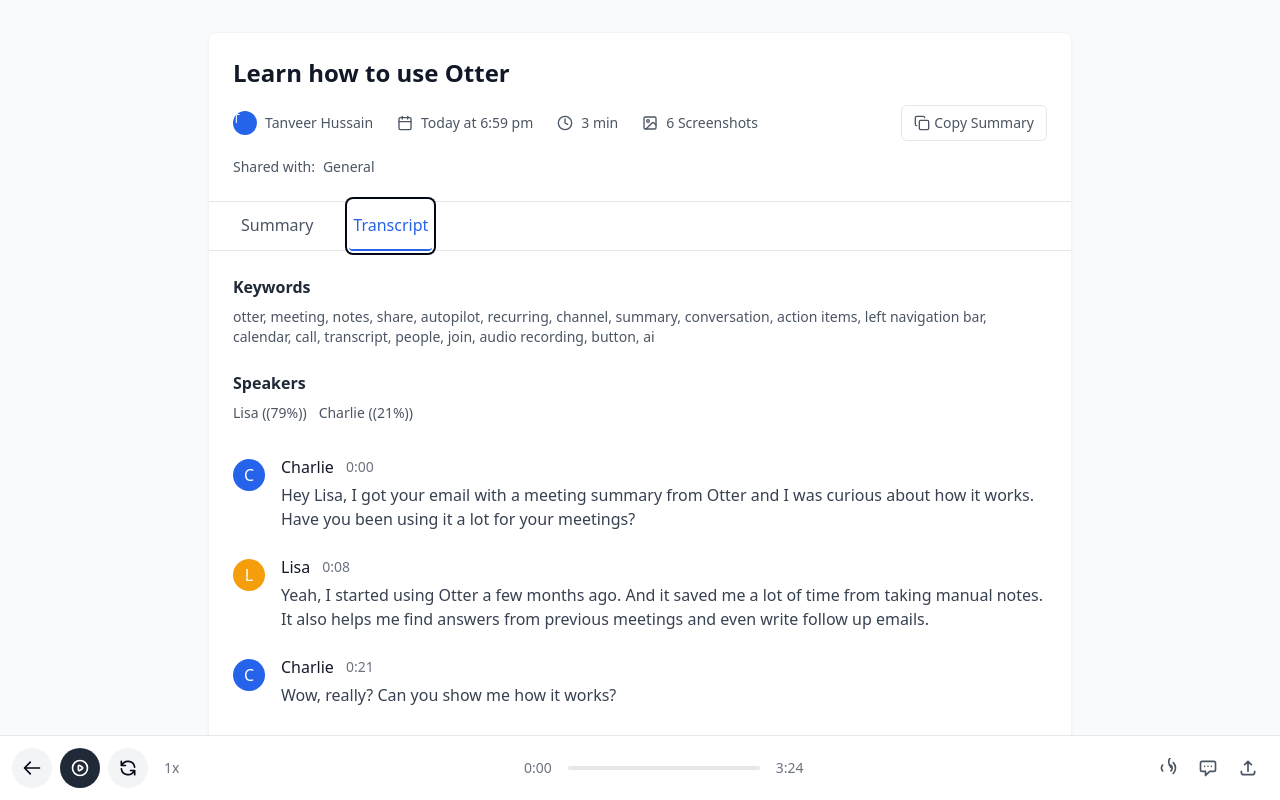
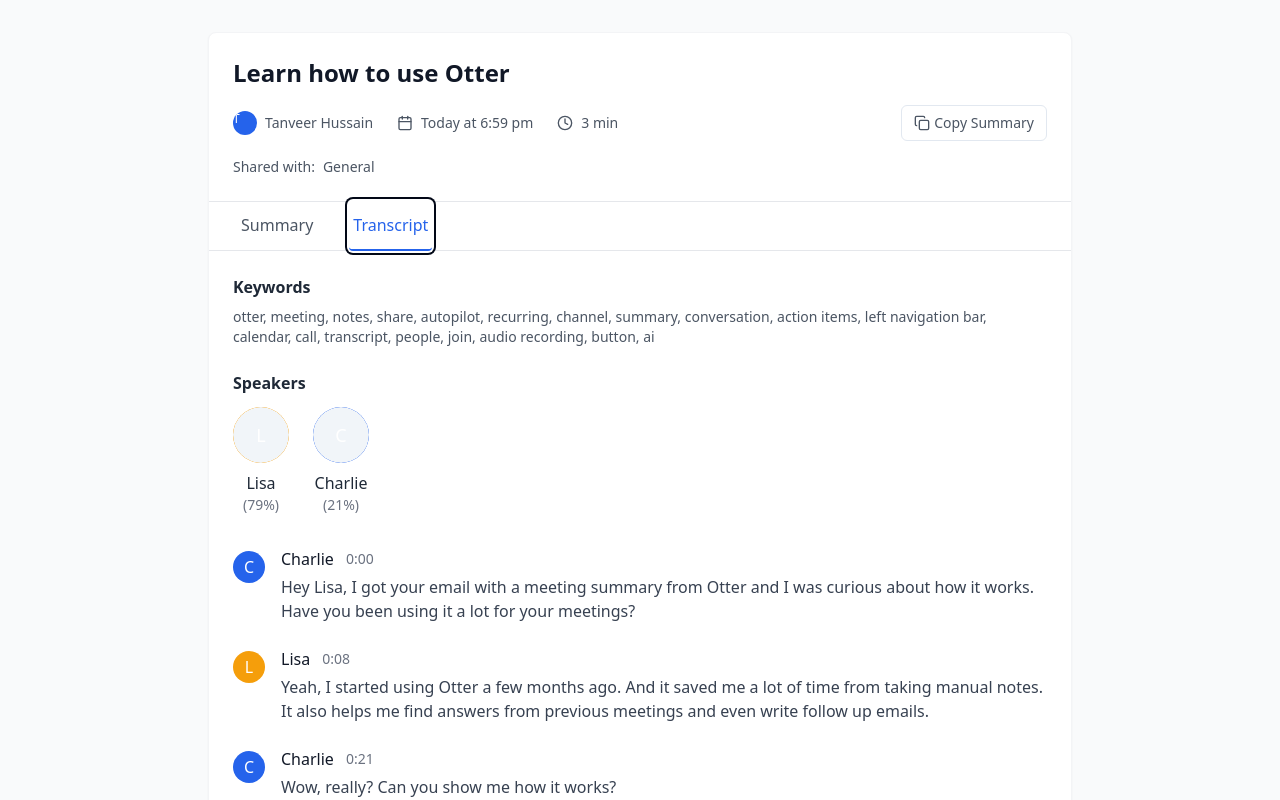
Before and after one commit to TanveerHussain188/meet-flow-summary, a React (Vite) app: page / in a window 1280 px wide. Both pictures are taken after a click on the tab "Transcript". Shown: the top 800 px of the page. Built offline with nearby package versions, Linux system fonts and the light colour scheme.

Commit message:
Refactor: Remove audio player and screenshots, style speakers
- Removed the audio player from the transcript component.
- Removed the screenshot count from the meeting header.
- Styled the speaker display with a picture and percentage.

```diff
--- a/src/components/MeetingHeader.tsx
+++ b/src/components/MeetingHeader.tsx
@@ -1,5 +1,5 @@
 
-import { Calendar, Clock, Image, Copy } from "lucide-react";
+import { Calendar, Clock, Copy } from "lucide-react";
 import { MeetingData } from "../types/meeting";
 import { Button } from "@/components/ui/button";
 import { Avatar } from "@/components/ui/avatar";
@@ -31,11 +31,6 @@ export const MeetingHeader = ({ meeting }: MeetingHeaderProps) => {
           <span>{meeting.duration}</span>
         </div>
 
-        <div className="flex items-center gap-2">
-          <Image className="h-4 w-4" />
-          <span>{meeting.screenshots} Screenshots</span>
-        </div>
-
         <Button
           variant="outline"
           size="sm"
--- a/src/components/Transcript.tsx
+++ b/src/components/Transcript.tsx
@@ -1,5 +1,7 @@
 
 import { MeetingData } from "../types/meeting";
+import { Avatar } from "@/components/ui/avatar";
+import { AvatarFallback } from "@/components/ui/avatar";
 
 interface TranscriptProps {
   meeting: MeetingData;
@@ -16,14 +18,20 @@ export const Transcript = ({ meeting }: TranscriptProps) => {
         </p>
       </div>
 
-      {/* Speakers section */}
-      <div className="mb-6">
-        <h3 className="text-base font-semibold mb-2 text-gray-800">Speakers</h3>
-        <div className="text-sm">
+      {/* Speakers section - Redesigned */}
+      <div className="mb-8">
+        <h3 className="text-base font-semibold mb-3 text-gray-800">Speakers</h3>
+        <div className="flex flex-wrap gap-6">
           {Object.entries(meeting.speakerStats).map(([name, percentage]) => (
-            <span key={name} className="mr-3 text-gray-600">
-              {name} ({percentage})
-            </span>
+            <div key={name} className="flex flex-col items-center">
+              <Avatar className={`h-14 w-14 mb-2 ${name === "Charlie" ? "bg-blue-600" : "bg-amber-500"}`}>
+                <AvatarFallback className="text-lg text-white font-medium">
+                  {name.charAt(0)}
+                </AvatarFallback>
+              </Avatar>
+              <span className="font-medium text-gray-800">{name}</span>
+              <span className="text-sm text-gray-500">{percentage}</span>
+            </div>
           ))}
         </div>
       </div>
@@ -54,53 +62,6 @@ export const Transcript = ({ meeting }: TranscriptProps) => {
           );
         })}
       </div>
-
-      {/* Audio player controls (simplified) */}
-      <div className="fixed bottom-0 left-0 right-0 bg-white border-t border-gray-200 p-3 flex items-center justify-between">
-        <div className="flex items-center">
-          <button className="rounded-full w-10 h-10 flex items-center justify-center bg-gray-100 mr-2">
-            <svg className="w-5 h-5" fill="none" viewBox="0 0 24 24" stroke="currentColor">
-              <path strokeLinecap="round" strokeLinejoin="round" strokeWidth={2} d="M10 19l-7-7m0 0l7-7m-7 7h18" />
-            </svg>
-          </button>
-          <button className="rounded-full w-10 h-10 flex items-center justify-center bg-gray-800 text-white mr-2">
-            <svg className="w-5 h-5" fill="none" viewBox="0 0 24 24" stroke="currentColor">
-              <path strokeLinecap="round" strokeLinejoin="round" strokeWidth={2} d="M14.752 11.168l-3.197-2.132A1 1 0 0010 9.87v4.263a1 1 0 001.555.832l3.197-2.132a1 1 0 000-1.664z" />
-              <path strokeLinecap="round" strokeLinejoin="round" strokeWidth={2} d="M21 12a9 9 0 11-18 0 9 9 0 0118 0z" />
-            </svg>
-          </button>
-          <button className="rounded-full w-10 h-10 flex items-center justify-center bg-gray-100">
-            <svg className="w-5 h-5" fill="none" viewBox="0 0 24 24" stroke="currentColor">
-              <path strokeLinecap="round" strokeLinejoin="round" strokeWidth={2} d="M4 4v5h.582m15.356 2A8.001 8.001 0 004.582 9m0 0H9m11 11v-5h-.581m0 0a8.003 8.003 0 01-15.357-2m15.357 2H15" />
-            </svg>
-          </button>
-          <span className="ml-4 text-sm text-gray-500">1x</span>
-        </div>
-
-        <div className="flex items-center">
-          <span className="text-sm text-gray-500">0:00</span>
-          <div className="mx-4 w-48 h-1 bg-gray-200 rounded-full"></div>
-          <span className="text-sm text-gray-500">3:24</span>
-        </div>
-
-        <div className="flex items-center">
-          <button className="rounded-full w-10 h-10 flex items-center justify-center text-gray-600 hover:bg-gray-100">
-            <svg className="w-5 h-5" fill="none" viewBox="0 0 24 24" stroke="currentColor">
-              <path strokeLinecap="round" strokeLinejoin="round" strokeWidth={2} d="M15.536 8.464a5 5 0 010 7.072m2.828-9.9a9 9 0 010 12.728M5.586 15.536a5 5 0 01.001-7.072m9.9 2.829a9 9 0 010-12.728" />
-            </svg>
-          </button>
-          <button className="rounded-full w-10 h-10 flex items-center justify-center text-gray-600 hover:bg-gray-100">
-            <svg className="w-5 h-5" fill="none" viewBox="0 0 24 24" stroke="currentColor">
-              <path strokeLinecap="round" strokeLinejoin="round" strokeWidth={2} d="M8 10h.01M12 10h.01M16 10h.01M9 16H5a2 2 0 01-2-2V6a2 2 0 012-2h14a2 2 0 012 2v8a2 2 0 01-2 2h-5l-5 5v-5z" />
-            </svg>
-          </button>
-          <button className="rounded-full w-10 h-10 flex items-center justify-center text-gray-600 hover:bg-gray-100">
-            <svg className="w-5 h-5" fill="none" viewBox="0 0 24 24" stroke="currentColor">
-              <path strokeLinecap="round" strokeLinejoin="round" strokeWidth={2} d="M4 16v1a3 3 0 003 3h10a3 3 0 003-3v-1m-4-8l-4-4m0 0L8 8m4-4v12" />
-            </svg>
-          </button>
-        </div>
-      </div>
     </div>
   );
 };
```
